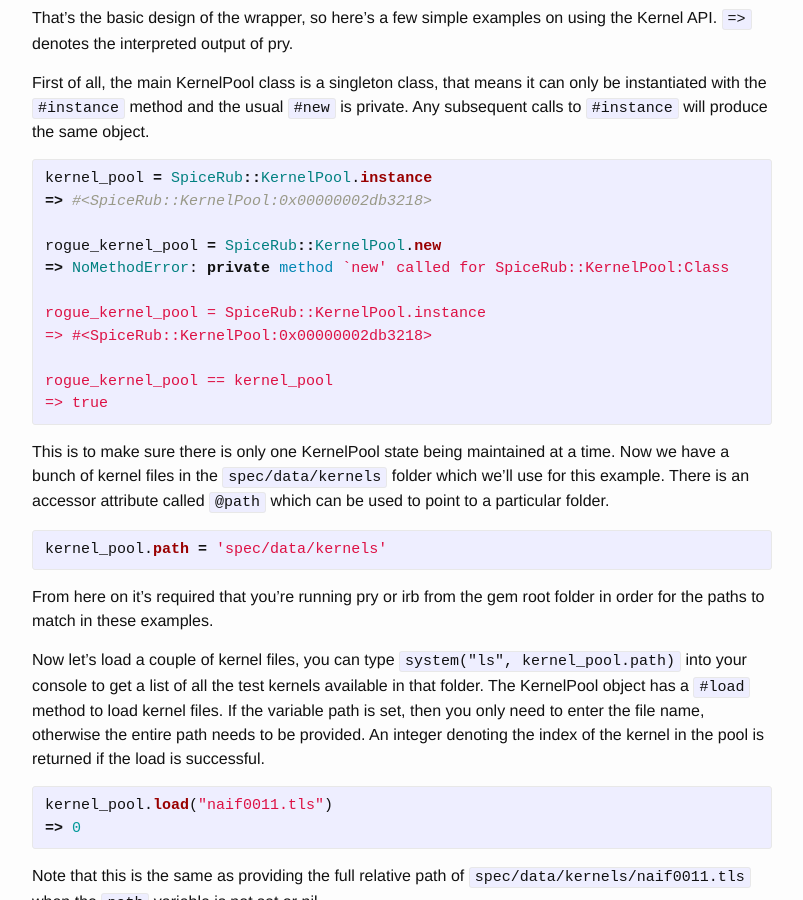
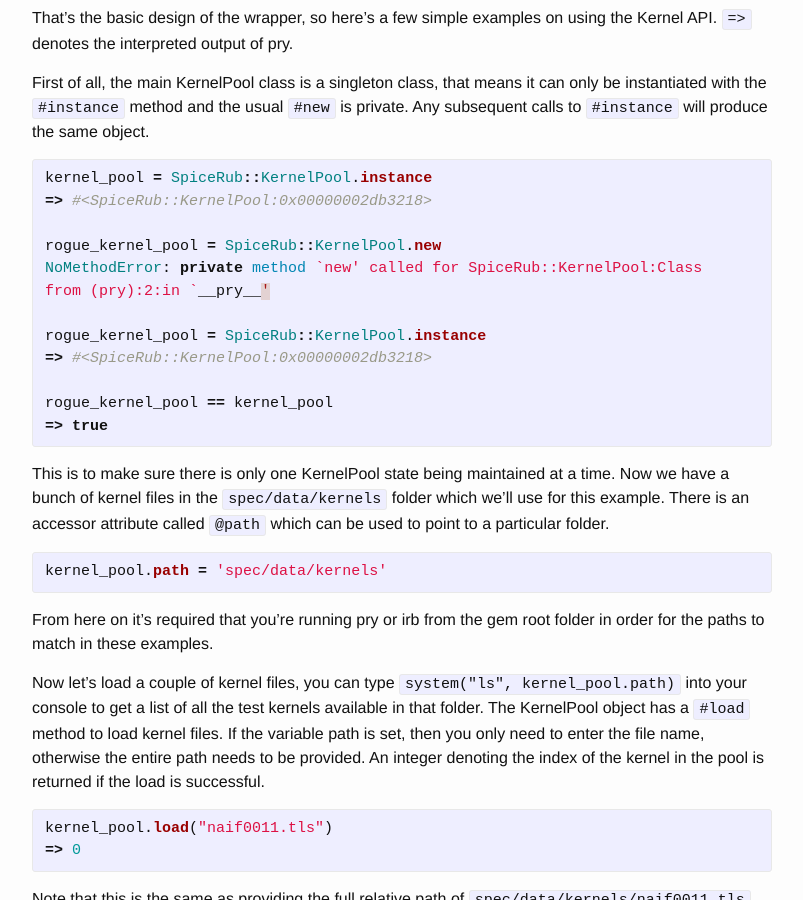
Before and after one commit to gau27/gau27.github.io, a Jekyll site: the page built from _posts/2016-06-11-week1_soc.markdown, in a window 1280 px wide and 900 px high, scrolled down 776 px. Shown: the whole window, without its empty margins (238-1041 px from the left). Built offline with Jekyll 4.4.1, drawn with Linux system fonts in a browser that asks for light colours.

Commit message:
Update 2016-06-11-week1_soc.markdown

```diff
--- a/_posts/2016-06-11-week1_soc.markdown
+++ b/_posts/2016-06-11-week1_soc.markdown
@@ -31,7 +31,8 @@ kernel_pool = SpiceRub::KernelPool.instance
 => #<SpiceRub::KernelPool:0x00000002db3218>
 
 rogue_kernel_pool = SpiceRub::KernelPool.new
-=> NoMethodError: private method `new' called for SpiceRub::KernelPool:Class
+NoMethodError: private method `new' called for SpiceRub::KernelPool:Class
+from (pry):2:in `__pry__'
 
 rogue_kernel_pool = SpiceRub::KernelPool.instance
 => #<SpiceRub::KernelPool:0x00000002db3218>
```
